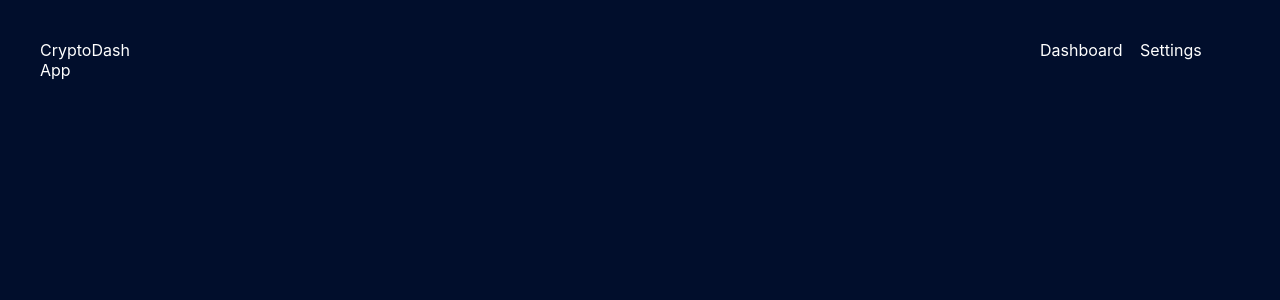
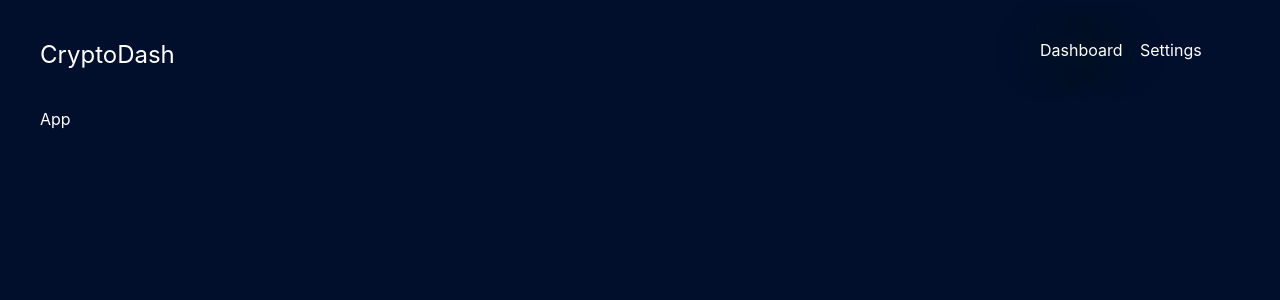
Before and after one commit to atorov/react-context-cryptodash, a React (Create React App) app: page / in a window 1280 px wide. Shown: the top 300 px of the page. Built offline with nearby package versions, Linux system fonts and the light colour scheme.

Commit message:
styled app bar

```diff
--- a/src/components/App/AppLayout/AppBar/index.jsx
+++ b/src/components/App/AppLayout/AppBar/index.jsx
@@ -4,16 +4,38 @@ import styled from 'styled-components'
 
 const Bar = styled.div`
     display: grid;
+    margin-bottom: 40px;
     grid-template-columns: 180px auto 100px 100px;
 `
+
+const ControlButtonElem = styled.div`
+    text-shadow: ${({ active }) => active && '0 0 60px #03ff03'};
+    cursor: pointer;
+`
+
+const Logo = styled.div`
+    font-size: 1.5em;
+`
+
+function toProperCase(str) {
+    return str.charAt(0).toUpperCase() + str.substr(1).toLowerCase()
+}
+
+function ControlButton({ active, name }) {
+    return (
+        <ControlButtonElem active={active}>
+            {toProperCase(name)}
+        </ControlButtonElem>
+    )
+}
 
 export default function () {
     return (
         <Bar>
-            <div>CryptoDash</div>
+            <Logo>CryptoDash</Logo>
             <div />
-            <div>Dashboard</div>
-            <div>Settings</div>
+            <ControlButton active name="dashboard" />
+            <ControlButton name="settings" />
         </Bar>
     )
 }
```
